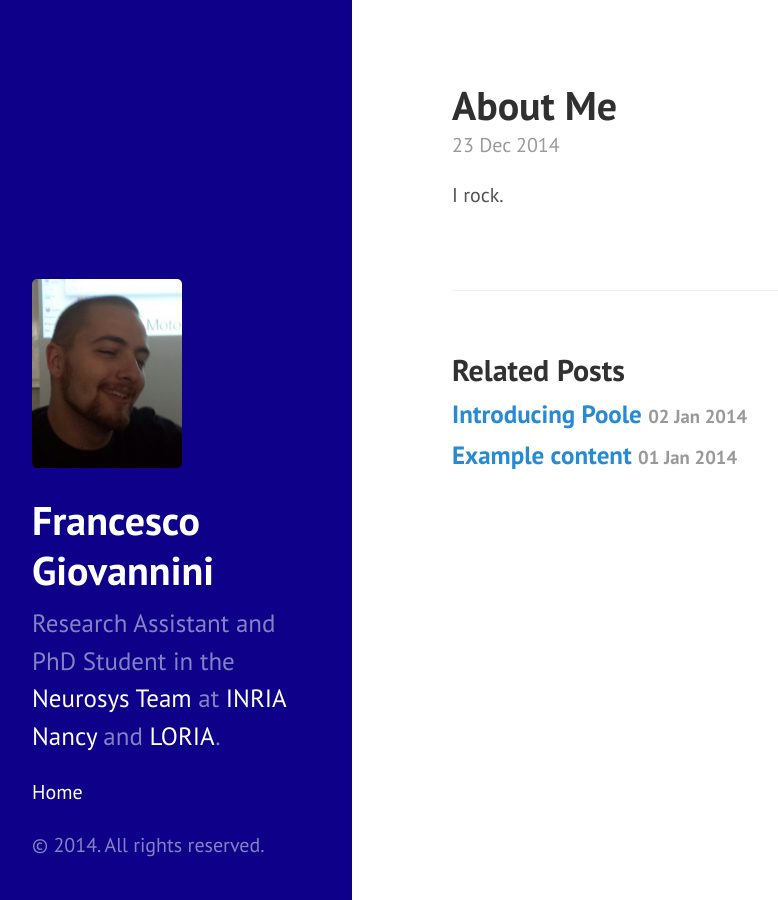
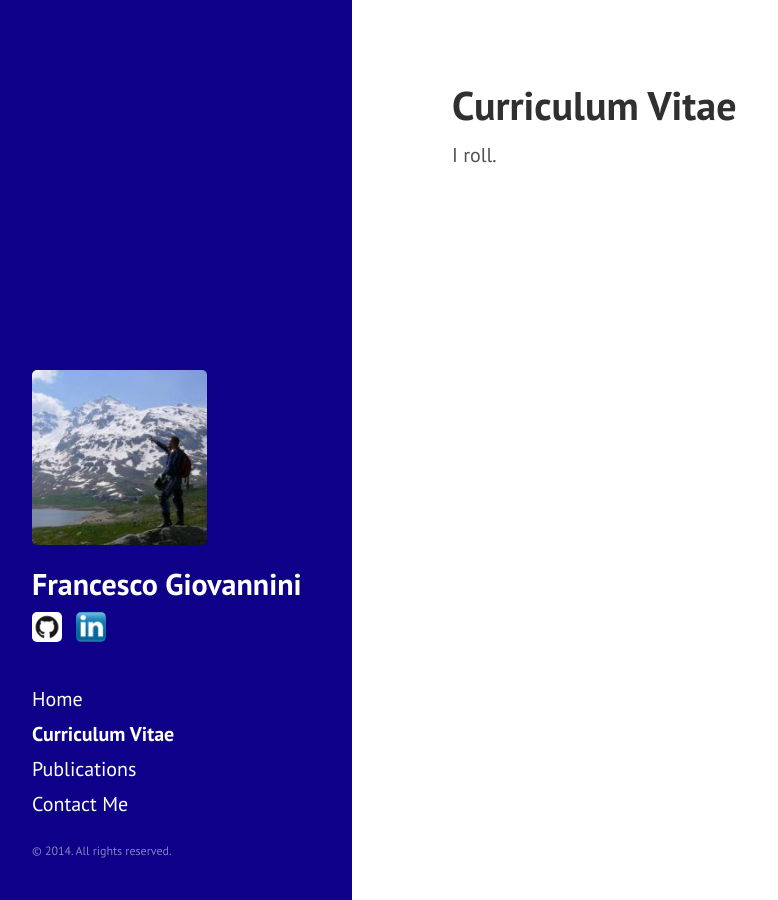
Before and after one commit to JoErNanO/joernano.github.io, a Jekyll site: the page built from pages/2014-12-23-cv.md, in a window 1280 px wide. Shown: the whole page, without its empty margins (8-786 px from the left). Built offline with Jekyll 4.4.1, drawn with Linux system fonts in a browser that asks for light colours; Markdown is read by kramdown in place of the engine named in the settings.

Commit message:
[POOLE] Adding contact me and other pages.

```diff
--- a/_config.yml
+++ b/_config.yml
@@ -9,14 +9,18 @@ relative_permalinks: true
 # Setup
 title:            'Francesco Giovannini'
 tagline:          'Computational neuroscientist'
-description:      'Research Assistant and PhD Student in the <a href="http://neurosys.loria.fr">Neurosys Team</a> at <a href="http://www.inria.fr/en/centre/nancy">INRIA Nancy</a> and <a href="http://www.loria.fr">LORIA</a>.'
+description:      'I am a Research Assistant and PhD Student in the <a href="http://neurosys.loria.fr">Neurosys Team</a> at <a href="http://www.inria.fr/en/centre/nancy">INRIA Nancy</a> and <a href="http://www.loria.fr">LORIA</a>. My work focuses on modelling the memory system under general anaesthesia.'
 url:              http://joernano.github.io
 baseurl:          /
 
 author:
   name:           'Francesco Giovannini'
   url:            https://joernano.github.io
-  img:            'img/FrancescoGiovannini.jpg'
+  img:            'img/FrancescoGiovannini.jpeg'
+
+icons:
+    github: 'img/github.png'
+    linkedin: 'img/linkedin.png'
 
 paginate:         5
 
--- a/_includes/sidebar.html
+++ b/_includes/sidebar.html
@@ -1,13 +1,18 @@
 <div class="sidebar">
   <div class="container sidebar-sticky">
       <div class="sidebar-about">
-          <img src="{{ site.baseurl }}{{ site.author.img }}" alt="Francesco Giovannini" width="150px">
-      <h1>
-        <a href="{{ site.baseurl }}">
-          {{ site.title }}
-        </a>
-      </h1>
-      <p class="lead">{{ site.description }}</p>
+          <img src="{{ site.baseurl }}{{ site.author.img }}" alt="Francesco Giovannini" width="175px">
+          <h2>
+          <a href="{{ site.baseurl }}">
+              {{ site.title }}
+          </a>
+      </h2>
+        <div class="sidebar-about-icons">
+          <a href="https://github.com/JoErNanO"><img src="{{ site.baseurl }}{{ site.icons.github }}" alt="github"></a>
+          <a href="https://www.linkedin.com/in/francescogiovannini"><img src="{{ site.baseurl }}{{ site.icons.linkedin }}" alt="linkedin"></a>
+      </div>
+      <p style="clear: both;">
+      <!-- <p>{{ site.description }}</p> -->
     </div>
 
     <nav class="sidebar-nav">
@@ -34,6 +39,8 @@
       -->
     </nav>
 
-    <p>&copy; {{ site.time | date: '%Y' }}. All rights reserved.</p>
+    <div class="sidebar-copyright">
+        <p>&copy; {{ site.time | date: '%Y' }}. All rights reserved.</p>
+    </div>
   </div>
 </div>
--- a/_posts/2014-12-23-i-rock.md
+++ b/pages/2014-12-23-cv.md
@@ -1,6 +1,6 @@
 ---
-layout: post
-title: About Me
+layout: page
+title: Curriculum Vitae
 ---
 
-I rock.
+I roll.
--- /dev/null
+++ b/pages/2014-12-30-contact-me.md
@@ -0,0 +1,14 @@
+---
+layout: page
+title: Contact Me
+---
+
+<strong>Francesco Giovannini</strong>
+
+Research Assistant / PhD Student <br />
+<em>Neurosys Team</em> <br />
+INRIA, LORIA <br />
+615 Rue du Jardin Botanique <br />
+54602 Villers-les-Nancy Cedex <br />
+France <br />
+francesco.giovannini@inria.fr <br />
--- a/public/css/hyde.css
+++ b/public/css/hyde.css
@@ -76,11 +76,18 @@ html {
 }
 
 /* About section */
-.sidebar-about h2 {
+.sidebar-about h1 {
   color: #fff;
   margin-top: 0;
   font-family: "Abril Fatface", serif;
   font-size: 3.25rem;
+}
+
+/* Sidebar icons */
+.sidebar-about-icons img {
+    width: 30px;
+    float: left;
+    margin-right: 5%;
 }
 
 /* Sidebar nav */
@@ -97,6 +104,11 @@ a.sidebar-nav-item:focus {
 }
 .sidebar-nav-item.active {
   font-weight: bold;
+}
+
+/* Sidebar copyright */
+.sidebar-copyright {
+    font-size: 12px;
 }
 
 /* Sticky sidebar
```
Also changed, not shown: _posts/2014-12-23-about-me.md (renamed from _pages/2014-12-23-i-roll.md, +2 -2 lines), pages/2014-12-26-publications.md (added, +6 -0 lines), img/FrancescoGiovannini.jpeg (added), img/github.png (added), img/linkedin.png (added), index.html (line endings or trailing spaces).
